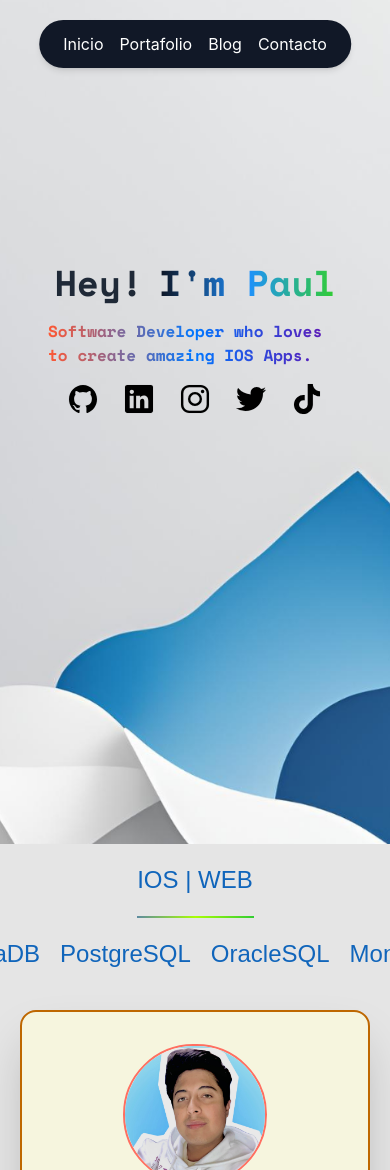
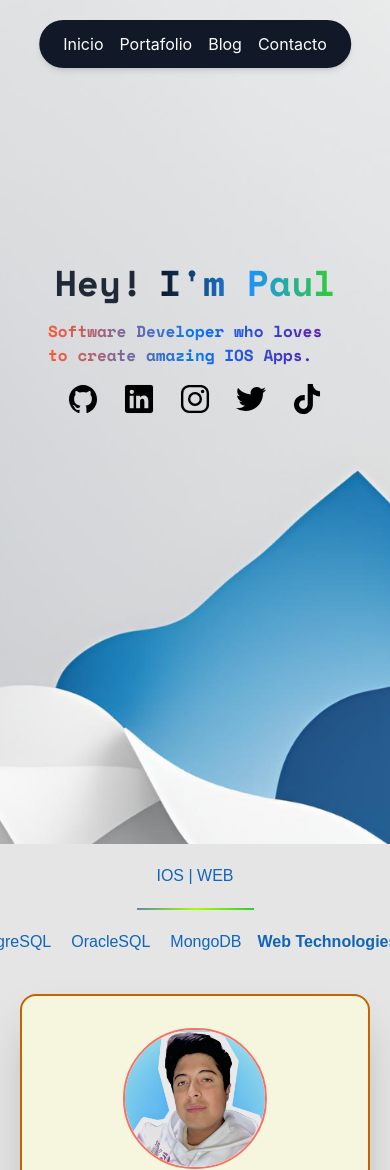
Before and after one commit to iAlessDev/personal_repository, a React (Create React App) app: page / in a window 390 px wide. Shown: the top 1170 px of the page. Built offline with nearby package versions, Linux system fonts and the light colour scheme; a web font is replaced by a local one.

Commit message:
remove blank spaces

```diff
--- a/src/components/home.jsx
+++ b/src/components/home.jsx
@@ -47,7 +47,7 @@ function Home() {
     };
 
     return (
-        <div>
+        <div id="home">
             <div>
                 <img src="background.png" alt="blue and white colors" className="w-full h-screen object-cover"/>
 
@@ -104,7 +104,7 @@ function Home() {
             </div>
 
             <div className="bg-[#E5E5E5] w-full py-5 text-[#1065bb] border-gray-500">
-                <h2 className="text-center text-2xl font-funnel">
+                <h2 className="text-center text-1xl md:text-2xl font-funnel">
                     IOS | WEB
                 </h2>
             </div>
@@ -113,7 +113,7 @@ function Home() {
                 <div className="w-[30%] h-0.5 mx-12 bg-gradient-to-r from-[#5e8ba0] via-[#a8ff05] to-[#32CD32] inline-block text-transparent text-1xl sm:text-2xl font-bold"></div>
             </div>
 
-            <Marquee className="text-2xl"
+            <Marquee className="text-1xl md:text-2xl "
                 pauseOnHover={true}
                 direction="left"
             >
```
